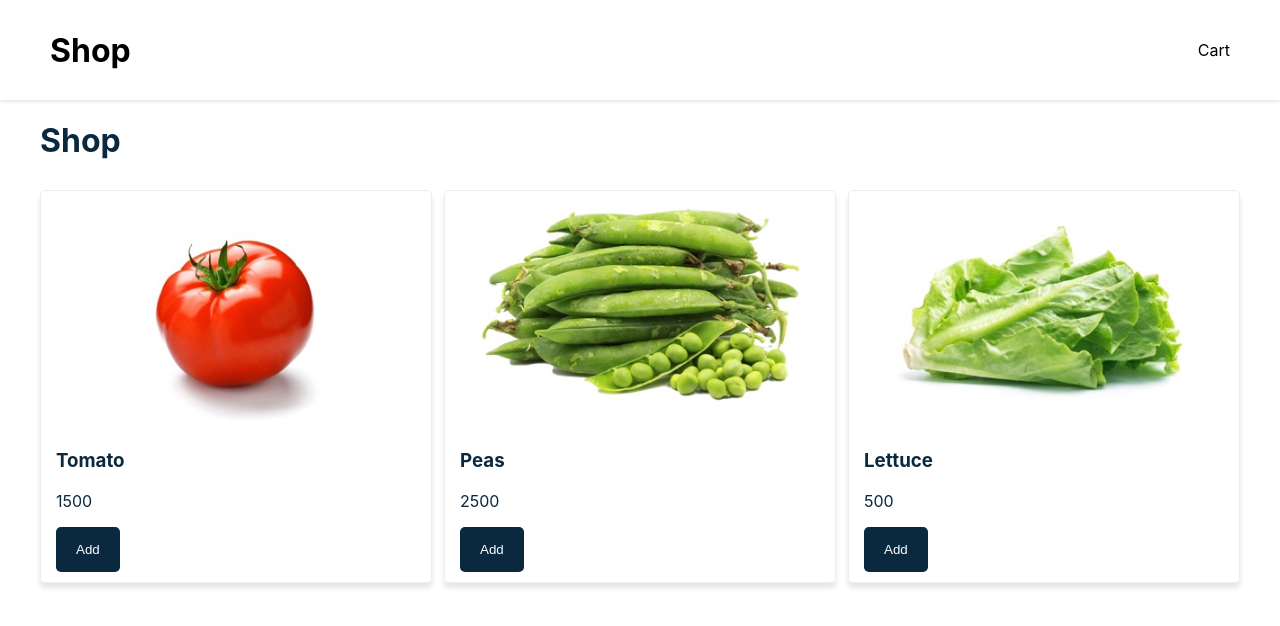
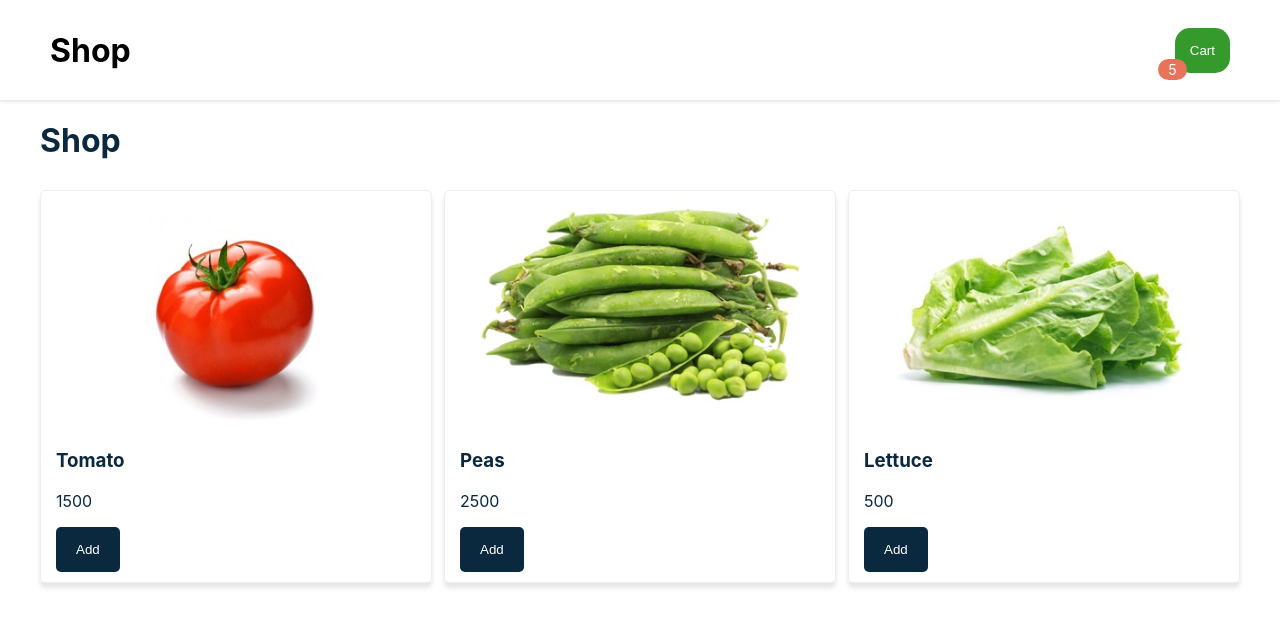
Before and after one commit to lopez-tomas/learning-react, a React (Create React App) app in the folder shopping-cart/: page / in a window 1280 px wide. Shown: the top 626 px of the page. Built offline with nearby package versions, Linux system fonts and the light colour scheme.

Commit message:
feat: Using Cart component.

```diff
--- a/shopping-cart/src/components/Navbar.js
+++ b/shopping-cart/src/components/Navbar.js
@@ -1,5 +1,6 @@
 import { Component } from 'react'
 import Logo from './Logo'
+import Cart from './Cart'
 
 const styles = {
 	navbar: {
@@ -19,7 +20,7 @@ class Navbar extends Component {
 		return (
 			<nav style={styles.navbar}>
 				<Logo />
-				<p>Cart</p>
+				<Cart />
 			</nav>
 		)
 	}
```
